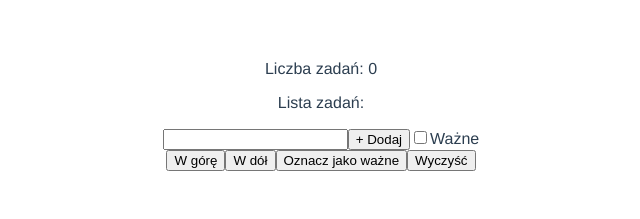
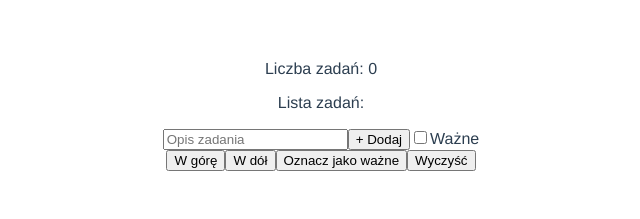
Before and after one commit to S-Kaminski/vue-todo, a Vue app: page / in a window 1280 px wide. Shown: the top 219 px of the page, without its empty margins (319-959 px from the left). Built offline with nearby package versions, Linux system fonts and the light colour scheme.

Commit message:
modified: added placeholder to text input

```diff
--- a/src/components/TheContainer.vue
+++ b/src/components/TheContainer.vue
@@ -2,7 +2,7 @@
     <div>
       <p>Lista zadań:</p>
       <span>
-        <input type="text" v-model.trim="taskDescription"/>
+        <input type="text" placeholder="Opis zadania" v-model.trim="taskDescription" />
         <button @click="addNewTask()">+ Dodaj</button>
       </span>
       <span>
```
